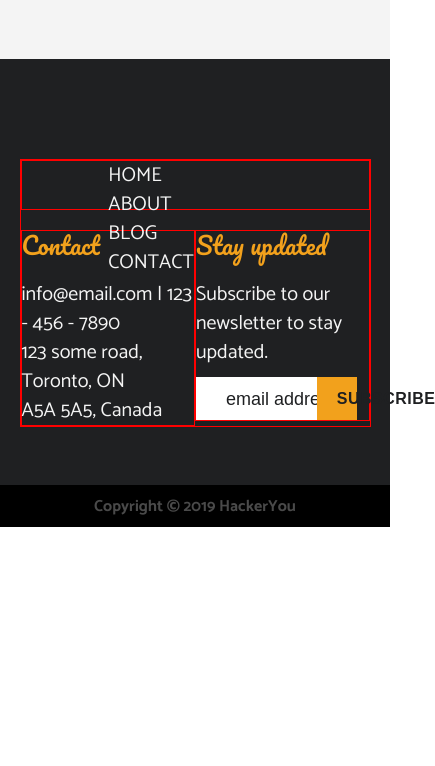
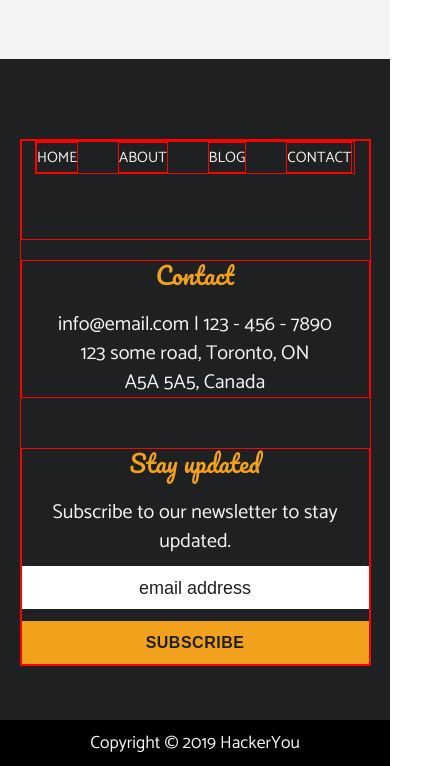
Before and after one commit to georgezikos/george-zikos-project-one, a plain HTML site: page index.html in a window 390 px wide. Shown: the part 3035-3801 px from the top of the page, 435 px wide, since content can reach past the window. Before the commit the page ends 3562 px from the top, so only its background shows below. Drawn offline with Linux system fonts and the light colour scheme.

Commit message:
Finished the build on the footer for mobile

```diff
--- a/index.html
+++ b/index.html
@@ -102,7 +102,7 @@
         </div>
     </section>
     <footer class="footer-section">
-        <div class="wrapper clearfix">
+        <div class="footer-section__container wrapper clearfix">
             <nav class="footer-section__nav">
                 <ul class="clearfix">
                     <li><a href="#">Home</a></li>
--- a/styles/style.css
+++ b/styles/style.css
@@ -639,9 +639,10 @@ img {
     }
 }
 
+/* Footer Section */
 .footer-section {
     background-color: #1F2022;
-    padding: 100px 0;
+    padding: 100px 0 140px 0;
     position: relative;
 }
 
@@ -654,6 +655,7 @@ img {
 
 .footer-section__nav {
     position: relative;
+    width: 100%;
     height: 50px;
     border: 1px solid red;
     margin-bottom: 20px;
@@ -662,9 +664,9 @@ img {
 }
 
 .footer-section__nav ul {
-    text-align: center;
     position: absolute;
     left: 50%;
+    border: 1px red solid;
     transform: translateX(-50%);
     -webkit-transform: translateX(-50%);
     -moz-transform: translateX(-50%);
@@ -674,7 +676,9 @@ img {
 
 .footer-section__nav li {
     margin-right: 40px;
+    text-align: center;
     float: left;
+    border: 1px red solid;
 }
 
 .footer-section__nav li:last-child {
@@ -694,12 +698,6 @@ img {
 
 }
 
-label {
-    display: block;
-    color: #F4F4F4;
-    margin-bottom: 10px;
-}
-
 .contact__details {
     font-style: normal;
     color: #F4F4F4;
@@ -711,12 +709,15 @@ label {
     display: block;
 }
 
-button {
-    width: 20%;
+label {
     display: block;
+    color: #F4F4F4;
+    margin-bottom: 10px;
 }
 
 .btn--form {
+    width: 20%;
+    display: block;
     padding: 12.5px 20px;
     border: 0;
     background: #F2A11C;
@@ -724,6 +725,7 @@ button {
     margin: 0;
     float: left;
     font-size: 1.6rem;
+    min-width: 146px;
 }
 
 input {
@@ -744,9 +746,89 @@ input::placeholder {
 .footer__copyright {
     background: black;
     position: absolute;
-    font-weight: 700;
+    font-weight: 400;
+    font-size: 2.2rem;
+    color: #F4F4F4;
     bottom: 0;
     width: 100%;
     text-align: center;
-    padding: 6px 0;
+    padding: 8px 0;
 }
+
+@media (max-width: 1088px) {
+    .footer-section {
+        padding-top: 80px;
+        padding-bottom: 100px;
+    }
+
+    .footer-section__contact,
+    .footer-section__opt-in,
+    .btn--form,
+    input {
+        float: none;
+        text-align: center;
+        width: 80%;
+        margin: 0 auto;
+    }
+
+    .btn--form {
+        width: 100%;
+    }
+
+    input {
+        margin-left: auto;
+        margin-right: auto;
+        margin-bottom: 12px;
+        padding-left: 0;
+        width: 100%;
+    }
+
+    .footer-section__contact {
+        margin-bottom: 50px;
+    }
+
+    .footer-section__container {
+        width: 100%;
+    }
+}
+
+@media (max-width: 768px) {
+    .footer-section__contact,
+    .footer-section__opt-in,
+    .btn--form,
+    input {
+        float: none;
+        text-align: center;
+        width: 100%;
+        margin: 0 auto;
+    }
+
+    .btn--form {
+        width: 100%;
+    }
+
+    input {
+        margin-left: auto;
+        margin-right: auto;
+        margin-bottom: 12px;
+        padding-left: 0;
+        width: 100%;
+    }
+
+    .footer-section__contact {
+        margin-bottom: 50px;
+    }
+
+    .footer-section__container {
+        width: 90%;
+    }
+
+    .footer-section__nav {
+        height: 100px;
+        font-size: 1.5rem;
+    }
+
+    .footer-section__nav ul {
+        min-width: 320px;
+    }
+]
```
